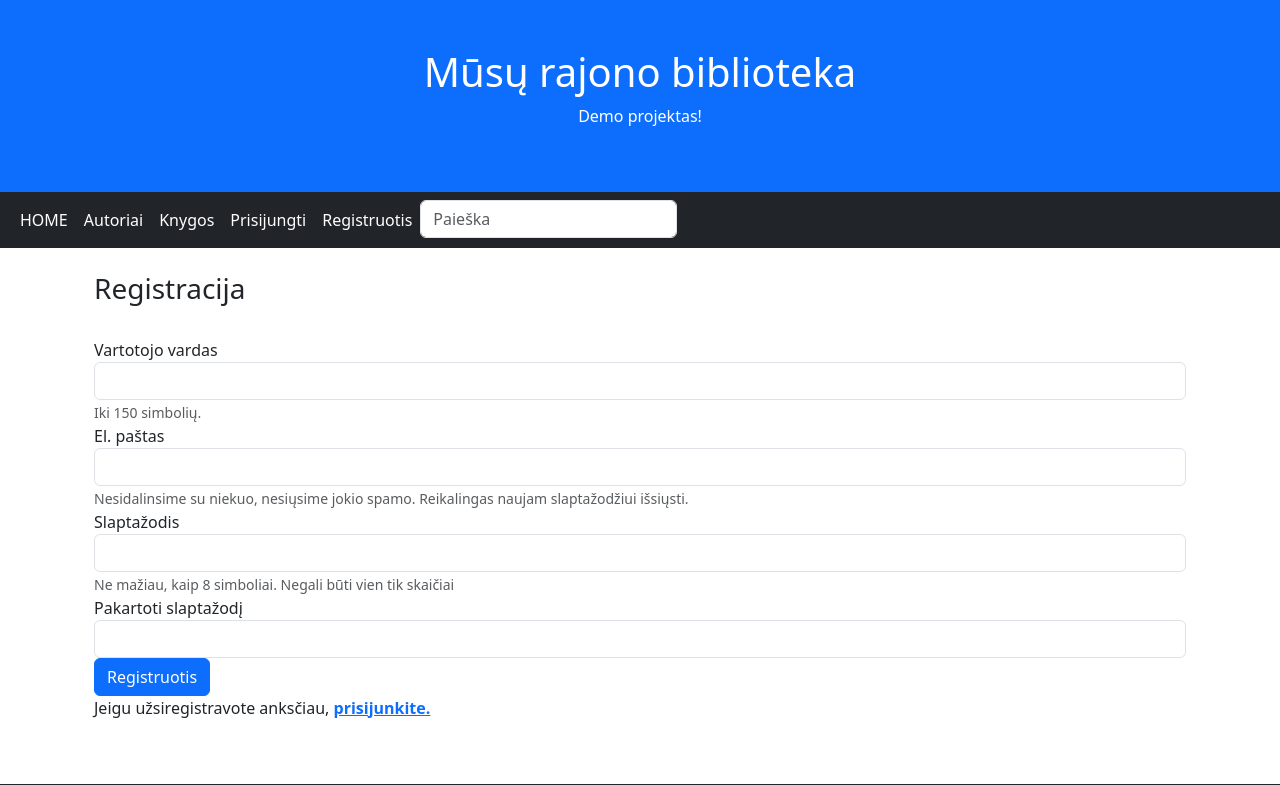
After one commit to DonatasNoreika/biblioteka_202401, a Django app: page /library/register/ in a window 1280 px wide. The commit adds this page. Shown: the top 785 px of the page. Run offline with Django 5.2, Linux system fonts and the light colour scheme.

Commit message:
Pridėta vartotojo registracija

```diff
--- a/mysite/library/templates/base.html
+++ b/mysite/library/templates/base.html
@@ -30,10 +30,13 @@
             </li>
             {% if user.is_authenticated %}
             <li class="nav-item"><a class="nav-link" href="#">
-              <svg class="bi bi-person" width="1.5em" height="1.5em" viewBox="0 0 16 16" fill="currentColor" xmlns="http://www.w3.org/2000/svg">
-                <path fill-rule="evenodd" d="M13 14s1 0 1-1-1-4-6-4-6 3-6 4 1 1 1 1h10zm-9.995-.944v-.002.002zM3.022 13h9.956a.274.274 0 00.014-.002l.008-.002c-.001-.246-.154-.986-.832-1.664C11.516 10.68 10.289 10 8 10c-2.29 0-3.516.68-4.168 1.332-.678.678-.83 1.418-.832 1.664a1.05 1.05 0 00.022.004zm9.974.056v-.002.002zM8 7a2 2 0 100-4 2 2 0 000 4zm3-2a3 3 0 11-6 0 3 3 0 016 0z" clip-rule="evenodd"/>
-              </svg>
-            {{ user.get_username }}</a></li>
+                <svg class="bi bi-person" width="1.5em" height="1.5em" viewBox="0 0 16 16" fill="currentColor"
+                     xmlns="http://www.w3.org/2000/svg">
+                    <path fill-rule="evenodd"
+                          d="M13 14s1 0 1-1-1-4-6-4-6 3-6 4 1 1 1 1h10zm-9.995-.944v-.002.002zM3.022 13h9.956a.274.274 0 00.014-.002l.008-.002c-.001-.246-.154-.986-.832-1.664C11.516 10.68 10.289 10 8 10c-2.29 0-3.516.68-4.168 1.332-.678.678-.83 1.418-.832 1.664a1.05 1.05 0 00.022.004zm9.974.056v-.002.002zM8 7a2 2 0 100-4 2 2 0 000 4zm3-2a3 3 0 11-6 0 3 3 0 016 0z"
+                          clip-rule="evenodd"/>
+                </svg>
+                {{ user.get_username }}</a></li>
             <li class="nav-item">
                 <a class="nav-link active" href="{% url 'mybooks' %}">Mano knygos</a>
             </li>
@@ -46,6 +49,9 @@
             {% else %}
             <li class="nav-item">
                 <a class="nav-link active" href="{% url 'login' %}">Prisijungti</a>
+            </li>
+            <li class="nav-item">
+                <a class="nav-link active" href="{% url 'register' %}">Registruotis</a>
             </li>
             {% endif %}
             <li>
@@ -61,6 +67,14 @@
 <div class="container mt-4">
     <div class="row">
         <div class="col-sm">
+            {% if messages %}
+            {% for message in messages %}
+            <div class="alert alert-{% if message.tags == 'error' %}danger{% elif message.tags == 'info' %}success{% endif %}"
+                 role="alert">
+                {{ message }}
+            </div>
+            {% endfor %}
+            {% endif %}
             {% block "content" %}{% endblock %}
         </div>
     </div>
--- /dev/null
+++ b/mysite/library/templates/registration/register.html
@@ -0,0 +1,37 @@
+{% extends "base.html" %}
+
+{% block "title" %}Registracija{% endblock %}
+
+{% block "content" %}
+
+    <div class="container register">
+        <h3>Registracija</h3><br/>
+        <form method="post">
+            {% csrf_token %}
+            <div class="form-group">
+                <label for="username">Vartotojo vardas</label>
+                <input name="username" type="text" class="form-control" id="username" aria-describedby="usernameHelp">
+                <small id="usernameHelp" class="form-text text-muted">Iki 150 simbolių.</small>
+            </div>
+            <div class="form-group">
+                <label for="exampleInputEmail1">El. paštas</label>
+                <input name="email" type="email" class="form-control" id="exampleInputEmail1" aria-describedby="emailHelp">
+                <small id="emailHelp" class="form-text text-muted">Nesidalinsime su niekuo, nesiųsime jokio spamo.
+                    Reikalingas naujam slaptažodžiui išsiųsti. </small>
+            </div>
+            <div class="form-group">
+                <label for="password">Slaptažodis</label>
+                <input name="password" type="password" class="form-control" id="password" aria-describedby="pwdHelp">
+                <small id="pwdHelp" class="form-text text-muted">Ne mažiau, kaip 8 simboliai. Negali būti vien tik
+                    skaičiai</small>
+            </div>
+            <div class="form-group">
+                <label for="password2">Pakartoti slaptažodį</label>
+                <input name="password2" type="password" class="form-control" id="password2" aria-describedby="pwd2Help">
+            </div>
+            <button type="submit" class="btn btn-primary register-button">Registruotis</button>
+        </form>
+        <p>Jeigu užsiregistravote anksčiau, <a href="{% url 'login' %}"><strong>prisijunkite.</strong></a></p>
+    </div>
+
+{% endblock %}
--- a/mysite/library/urls.py
+++ b/mysite/library/urls.py
@@ -9,4 +9,5 @@ urlpatterns = [
     path("books/<int:pk>", views.BookDetailView.as_view(), name="book"),
     path("search/", views.search, name="search"),
     path("mybooks/", views.MyBookInstanceListView.as_view(), name="mybooks"),
+    path("register/", views.register, name="register"),
 ]
--- a/mysite/library/views.py
+++ b/mysite/library/views.py
@@ -5,7 +5,10 @@ from django.views import generic
 from django.core.paginator import Paginator
 from django.db.models import Q
 from django.contrib.auth.mixins import LoginRequiredMixin
-
+from django.views.decorators.csrf import csrf_protect
+from django.contrib import messages
+from django.shortcuts import redirect
+from django.contrib.auth.forms import User
 
 # Create your views here.
 def index(request):
@@ -82,3 +85,28 @@ class MyBookInstanceListView(LoginRequiredMixin, generic.ListView):
 
     def get_queryset(self):
         return BookInstance.objects.filter(reader=self.request.user)
+
+@csrf_protect
+def register(request):
+    if request.method == "GET":
+        return render(request, template_name="registration/register.html")
+    if request.method == "POST":
+        username = request.POST["username"]
+        email = request.POST["email"]
+        password = request.POST["password"]
+        password2 = request.POST["password2"]
+        if password == password2:
+            if User.objects.filter(username=username).exists():
+                messages.error(request, message=f"Vartotojo vardas {username} užimtas!")
+                return redirect(to="register")
+            else:
+                if User.objects.filter(email=email).exists():
+                    messages.error(request, message=f"Vartotojas su el. paštu {email} jau egzistuoja!")
+                    return redirect(to="register")
+                else:
+                    User.objects.create_user(username=username, email=email, password=password)
+                    messages.info(request, message=f"Vartotojas {username} užregistruotas!")
+                    return redirect("login")
+        else:
+            messages.error(request, message="Slaptažodžiai nesutampa")
+            return redirect(to="register")
```
